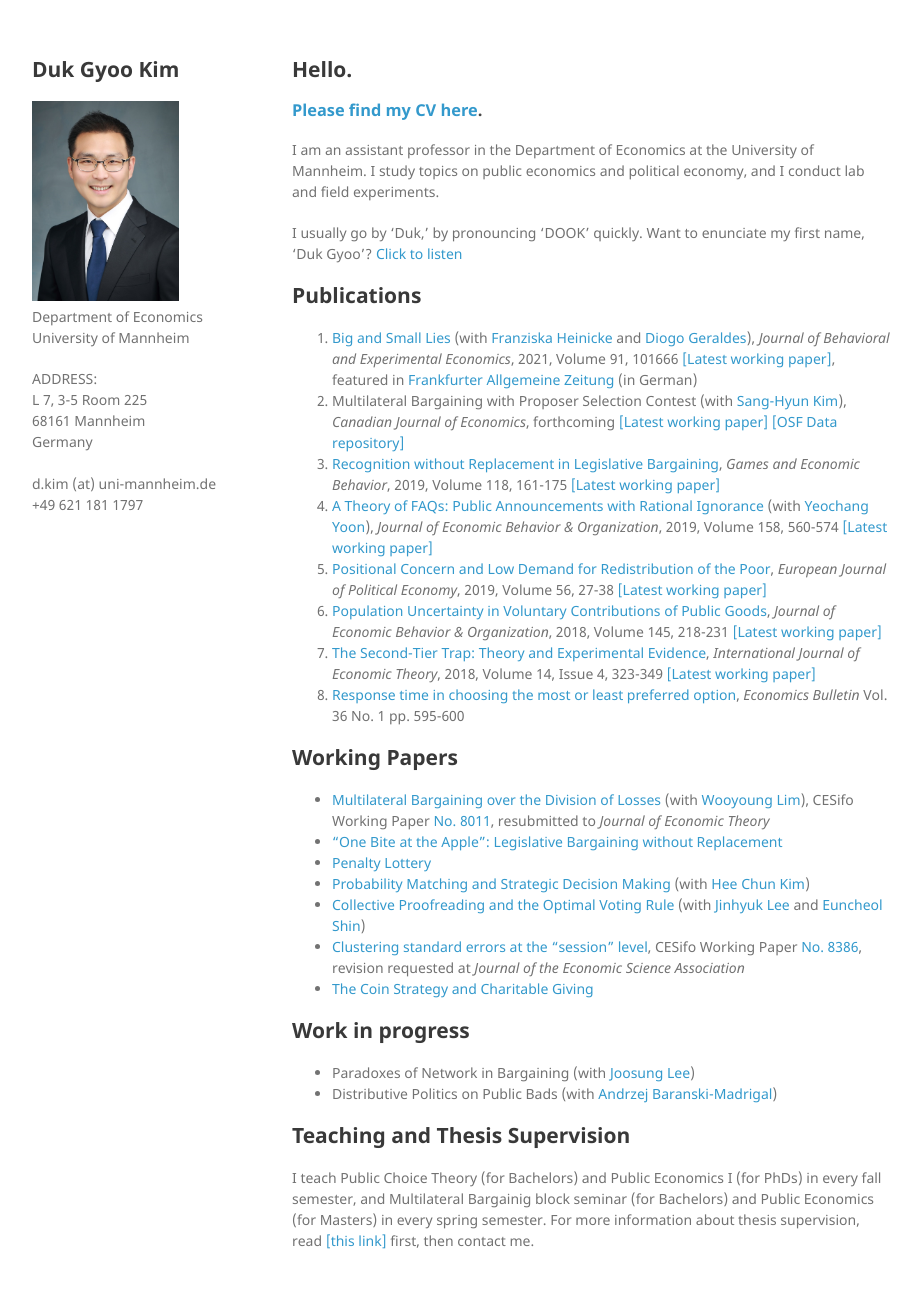
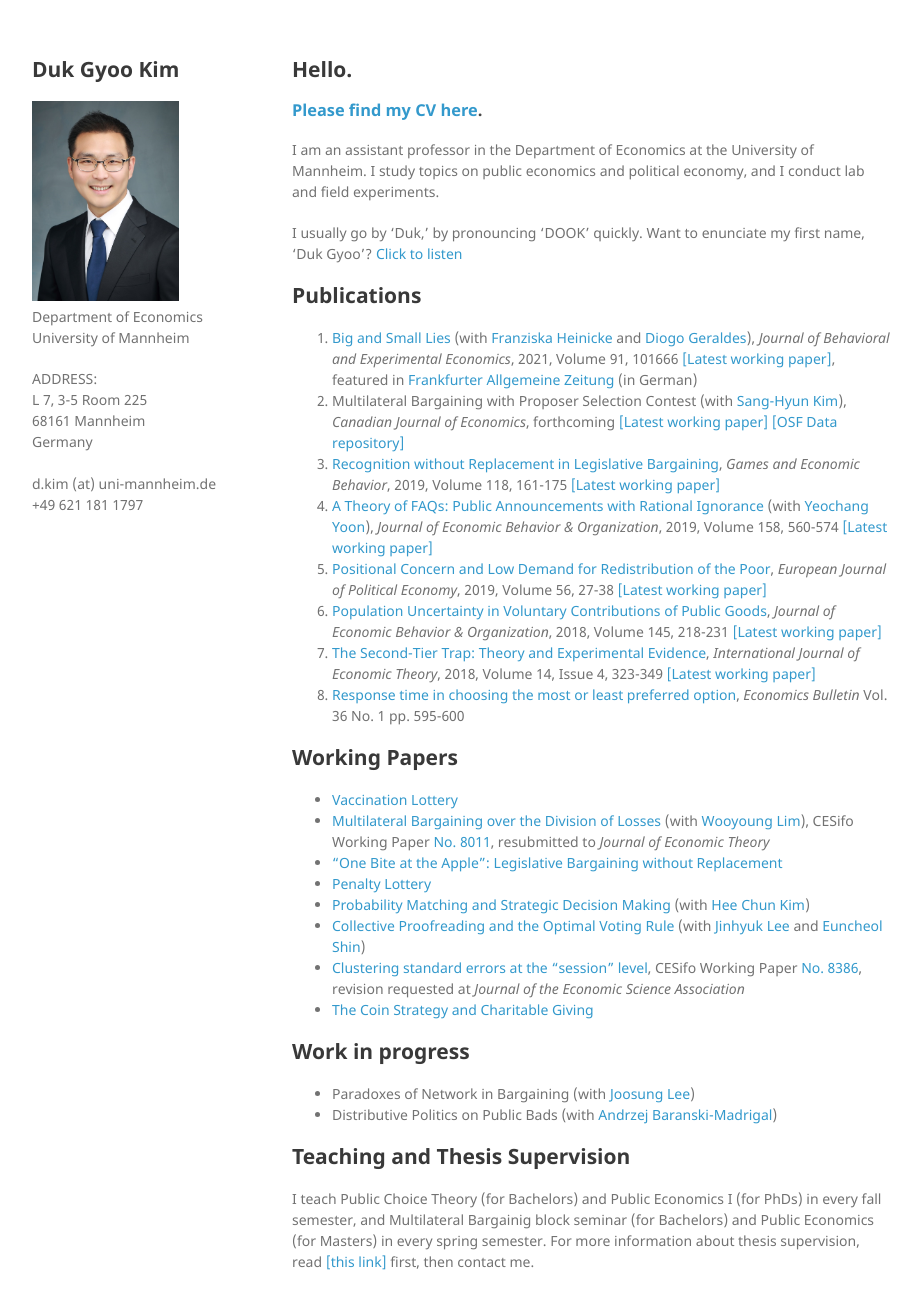
Before and after one commit to kimdukgyoo/kimdukgyoo.github.io, a Jekyll site: the page built from index.md, in a window 1280 px wide and 1342 px high. Shown: the top 1309 px of the window, without its empty margins (178-1099 px from the left). Built offline with Jekyll 4.4.1, drawn with Linux system fonts in a browser that asks for light colours; our own code applies the rules of GitHub Pages for plain Markdown files.

Commit message:
Update index.md

```diff
--- a/index.md
+++ b/index.md
@@ -19,6 +19,7 @@
 <!--6. Why Are the Poor Conservative? (with Paul Moon Sub Choi), _Korean Journal of Economics_, 2015, Vol.22(1), pp. 15-24-->
 
 ## Working Papers
+* <a href="https://papers.ssrn.com/sol3/papers.cfm?abstract_id=3861208" target="_blank">Vaccination Lottery</a>
 * <a href="https://kimdukgyoo.github.io/PDFfiles/MBL.pdf" target="_blank">Multilateral Bargaining over the Division of Losses</a> (with <a href="http://wooyoung.people.ust.hk/" target="_blank">Wooyoung Lim</a>), CESifo Working Paper <a href="https://www.cesifo.org/DocDL/cesifo1_wp8011.pdf" target="_blank">No. 8011</a>, resubmitted to _Journal of Economic Theory_
 * <a href="https://kimdukgyoo.github.io/PDFfiles/OneBiteAtTheApple.pdf" target="_blank"> "One Bite at the Apple": Legislative Bargaining without Replacement</a>
 * <a href="https://kimdukgyoo.github.io/PDFfiles/Penalty_Lottery.pdf" target="_blank"> Penalty Lottery </a>
```
